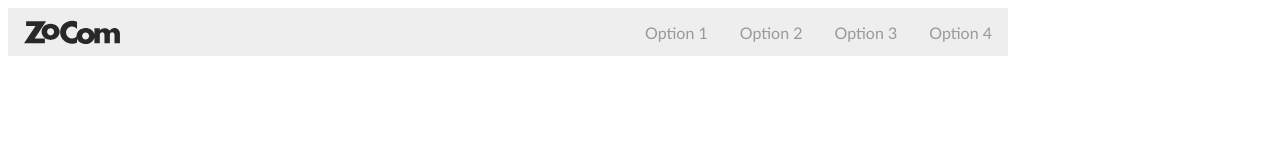
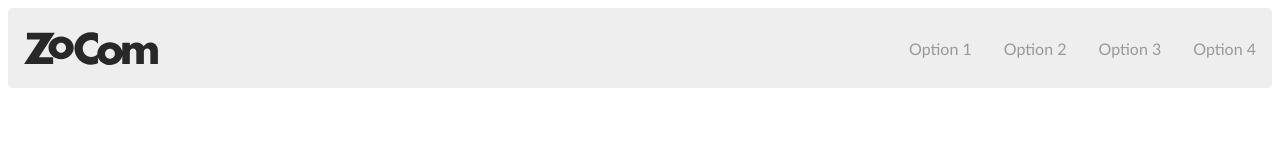
Before and after one commit to jesshansson/flexbox-bootcamp, a plain HTML site: page 03_menu-medium/index.html in a window 1280 px wide. Drawn offline with Linux system fonts and the light colour scheme.

Commit message:
Assignment three

```diff
--- a/03_menu-medium/index.html
+++ b/03_menu-medium/index.html
@@ -3,13 +3,12 @@
 <head>
   <meta charset="UTF-8">
   <meta name="viewport" content="width=device-width, initial-scale=1.0">
-    <meta http-equiv="X-UA-Compatible" content="ie=edge">
-    <title>Flexbox excersice - Medium Menu</title>
-    <link rel="stylesheet" href="css/style.css">
+  <title>Navbar with logo</title>
+  <link rel="stylesheet" href="style.css">
 </head>
 <body>
   <nav>
-        <img src="img/zocom-logo.svg" alt="ZoCom">
+    <img src="./img/zocom-logo.svg" alt="Zocom logo">
     <a href="#">Option 1</a>
     <a href="#">Option 2</a>
     <a href="#">Option 3</a>
--- /dev/null
+++ b/03_menu-medium/style.css
@@ -0,0 +1,28 @@
+nav {
+  display: flex;
+  align-items: center;
+  background-color: #eeeeee;
+  height: 3rem;
+  padding: 1rem;
+  gap: 1rem;
+  border-radius: 5px;
+  font-family: 'Gill Sans', 'Gill Sans MT', Calibri, 'Trebuchet MS', sans-serif;
+}
+
+nav img {
+  height: 70%;
+}
+
+nav a {
+  margin-left: auto;
+  text-decoration: none;
+  color: #999;
+}
+
+nav a:hover {
+  color:#222;;
+}
+
+nav a + a {
+  margin-left: 1rem;
+}
```
Lines whose indentation alone changed are shown as unchanged.
